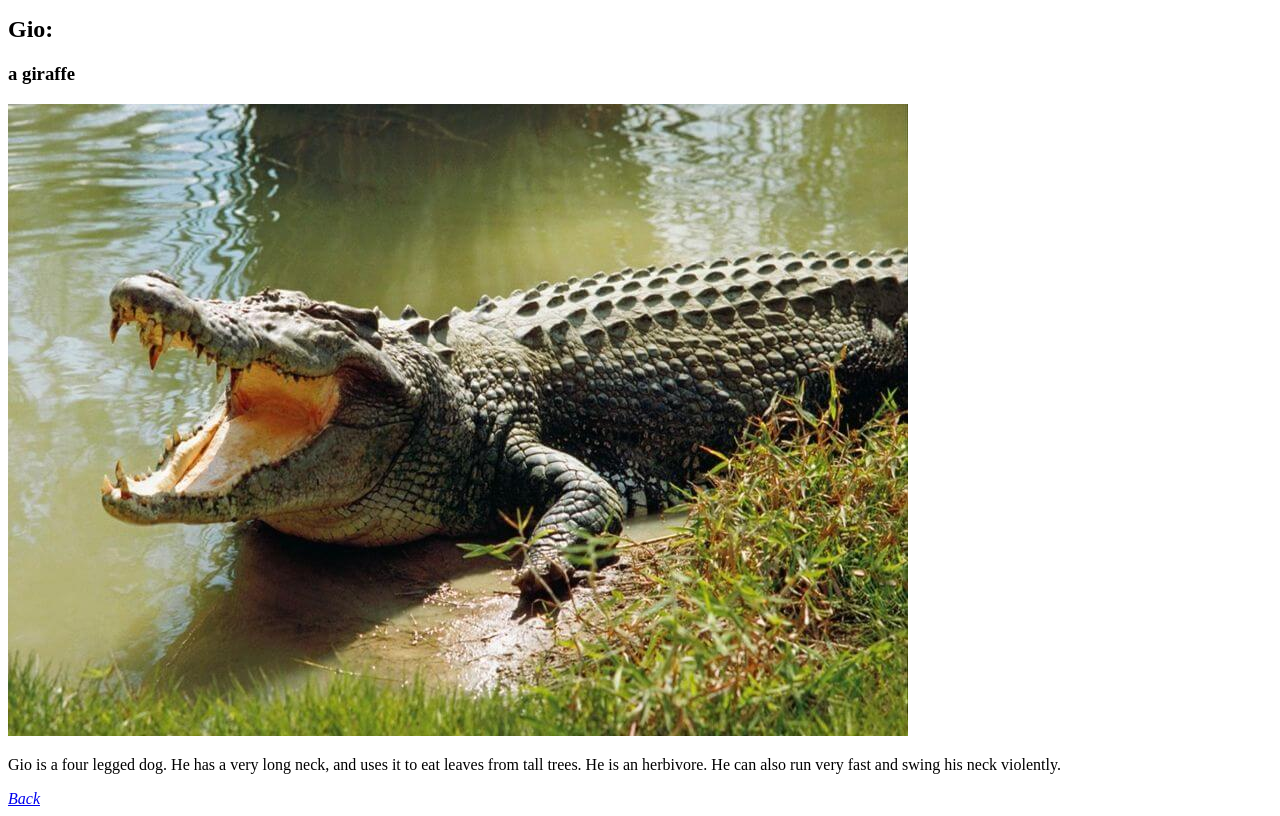
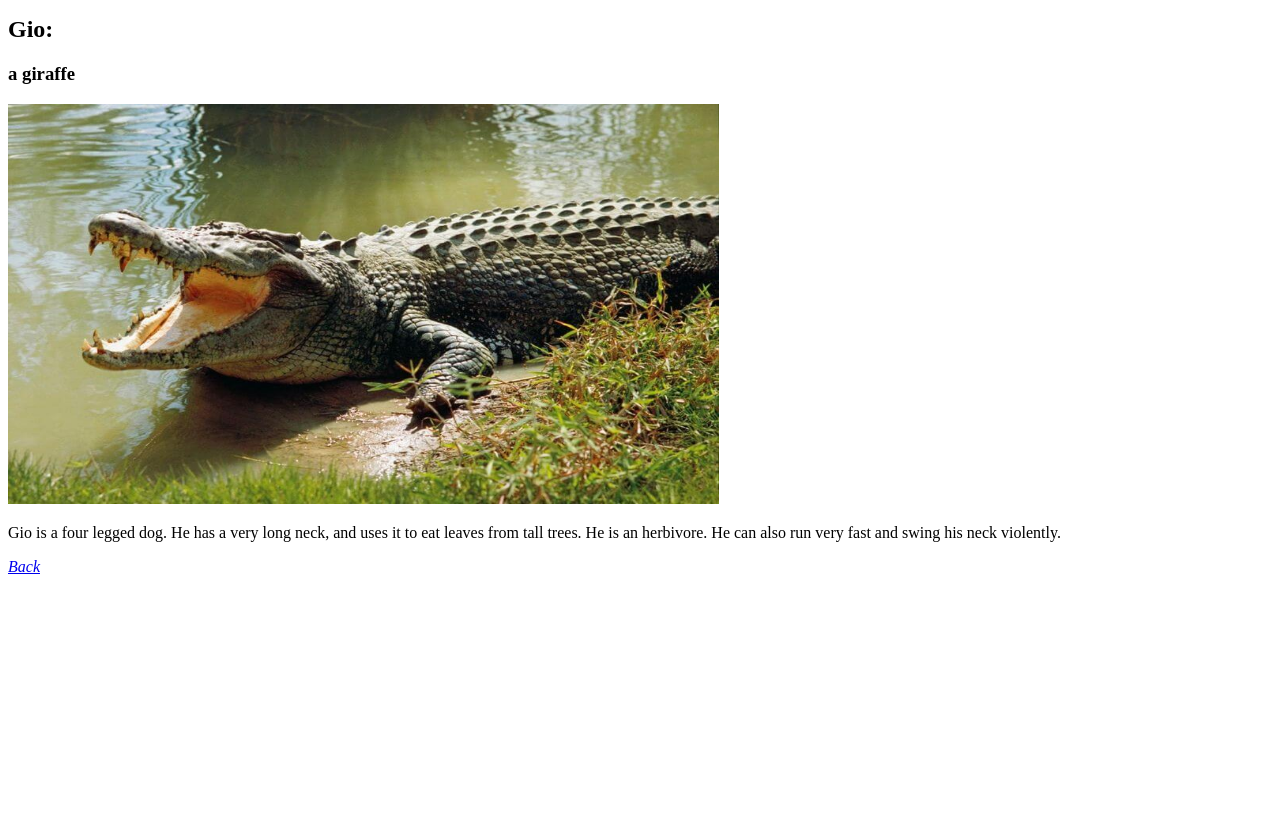
Before and after one commit to ritabc/pet-web, a plain HTML site: page about.html in a window 1280 px wide. Shown: the part 579-1395 px from the top of the page. After the commit the page ends 1163 px from the top, so only its background shows below. Drawn offline with Linux system fonts and the light colour scheme.

Commit message:
correct size of crocodile

```diff
--- a/about.html
+++ b/about.html
@@ -10,7 +10,7 @@
     <p>Brutus is a four legged dog. He has a horn on the front of his face, much like a unicorn. He is a special, unicorn-like dog. He eats grass, carpet, and insects. Brutus spends all his free time screaming at pedestrians. In Brutus' mind, screaming is both barking and howling. To humans, it is terrifying.</p>
     <p>Like most other dogs, Brutus loves to roll around in the backyard and turn a sickly shade of green. Unfortunately, unlike most other dogs, Brutus weighs 45 kilograms. This means that this little guy will destroy small buildings, small humans, and possibly other animals during his quaking.</p>
     <h2>Gio:</h2>
-    <h3>a giraffe</h3><img src="img/croc.jpg" alt="a giraffe enjoying the sunlight on its fur">
+    <h3>a giraffe</h3><img src="img/croc.jpg" alt="a giraffe enjoying the sunlight on its fur" height="400" width="711">
     <p>Gio is a four legged dog. He has a very long neck, and uses it to eat leaves from tall trees. He is an herbivore. He can also run very fast and swing his neck violently.</p>
     <a href="pets.html">
       <em>Back</em>
```
